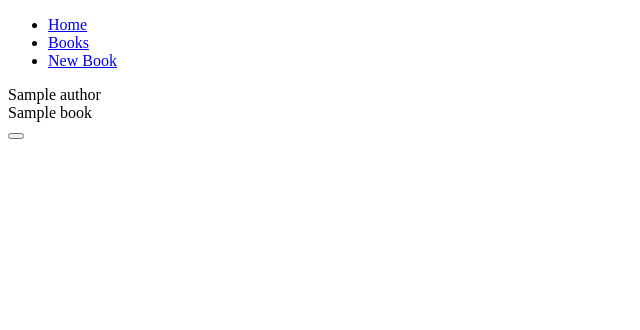
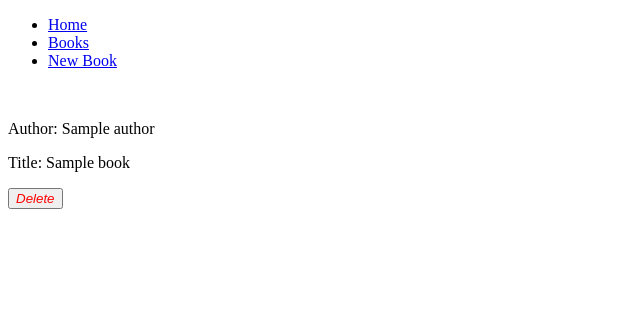
Before and after one commit to AnitaSafar/books_one_to_many_lab, a Flask app: template templates/books/index.html in a window 1280 px wide. Shown: the top 330 px of the page, without its empty margins (0-640 px from the left). Run offline with Flask 2, Linux system fonts and the light colour scheme; the template is opened without the code that fills it: most values are stand-ins (such as "Sample title", 1, 10 or a date in 2020); parts of the project's set-up code (start-up, migrations or seed data) failed here and were passed over.

Commit message:
mvp done

```diff
--- a/repositories/book_repository.py
+++ b/repositories/book_repository.py
@@ -24,3 +24,8 @@ def select_all():
         book = Book(row['title'], author, row['id'])
         books.append(book)
     return books
+
+def delete(id):
+    sql = "DELETE  FROM books WHERE id = %s"
+    values = [id]
+    run_sql(sql, values)
--- a/templates/base.html
+++ b/templates/base.html
@@ -1,6 +1,7 @@
 <!DOCTYPE html>
 <html lang="en">
 <head>
+  <link rel="stylesheet" href="https://stackpath.bootstrapcdn.com/font-awesome/4.7.0/css/font-awesome.min.css" crossorigin="anonymous">
   <link rel="stylesheet" href="{{ url_for('static', filename='style.css') }}">
   <meta charset="UTF-8">
   <meta name="viewport" content="width=device-width, initial-scale=1.0">
@@ -12,8 +13,8 @@
     <nav>
       <ul class="menu">
         <li><a href="/">Home</a></li>
-        <li><a href="/tasks">Books</a></li>
-        <li><a href="/tasks/new">New Book</a></li>
+        <li><a href="/books">Books</a></li>
+        <li><a href="/books/new">New Book</a></li>
       </ul>
     </nav>
   </header>
--- a/templates/books/index.html
+++ b/templates/books/index.html
@@ -1,25 +1,22 @@
-{%extends "base.html"%}
+{% extends "base.html" %}
 
-{%block content%}
+{% block content %}
 
 {% for book in all_books %}
 
-  <div class="book">
-    <div class="content">
-      {{book.author.name}}
-      <div class="description">
-        {{book.title}}
-      </div>
-      <div class="buttons">
-          <form class="delete-form" action="/tasks/{{task.id}}/delete" method="post">
-            <button class="trash-button">
-                <i id="del-button" class="fa fa-trash-o fa-3x" style="color: red" aria-hidden="true"></i>
-            </button>
-          </form>
-      </div>
-    </div>
-  </div>
+<br>
+<p>Author: {{ book.author.name }}</p>
+<p>Title: {{ book.title }}</p>
+
+<form class="delete-form" action="/books/{{book.id}}/delete" method="post">
+    <button class="trash-button">
+        <i id="del-button" style="color: red" >Delete</i>
+    </button>
+  </form>
+
+<br>
+<br>
 
 {% endfor %}
 
-{%endblock%}
+{% endblock %}
```
Also changed, not shown: controllers/books_controller.py (+16 -0 lines), repositories/author_repository.py (line endings or trailing spaces).
